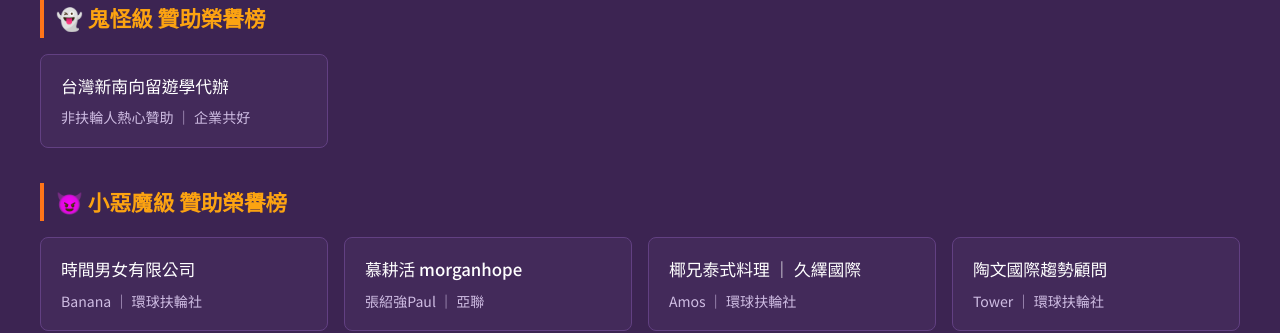
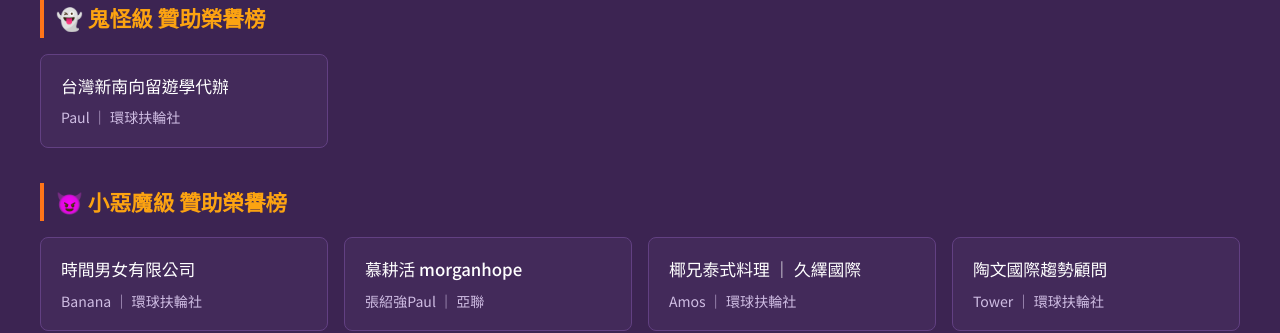
Before and after one commit to luhunglieh/Rotary-Happy-Halloween, a Jekyll site: the page built from pages/sponsors.html, in a window 1280 px wide and 900 px high, scrolled down 3862 px. Shown: the part 153-486 px from the top of the window. Built offline with Jekyll 4.4.1, drawn with Linux system fonts in a browser that asks for light colours.

Commit message:
feat: update sponsor info for New Southbound Education (Paul, Universal Rotary Club)

```diff
--- a/_data/sponsors.json
+++ b/_data/sponsors.json
@@ -10,7 +10,7 @@
     { "company": "荖子鍋", "sponsor": "Johnson", "club": "環球扶輪社" }
   ],
   "monster_sponsors": [
-    { "company": "台灣新南向留遊學代辦", "sponsor": "非扶輪人熱心贊助", "club": "企業共好" }
+    { "company": "台灣新南向留遊學代辦", "sponsor": "Paul", "club": "環球扶輪社" }
   ],
   "devil_sponsors": [
     { "company": "時間男女有限公司", "sponsor": "Banana", "club": "環球扶輪社" },
```
